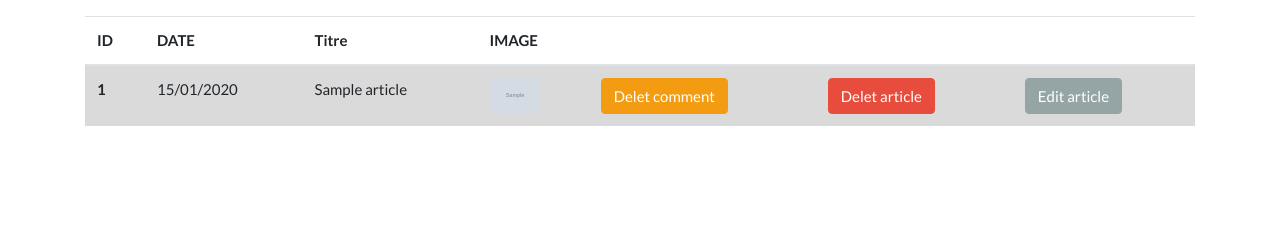
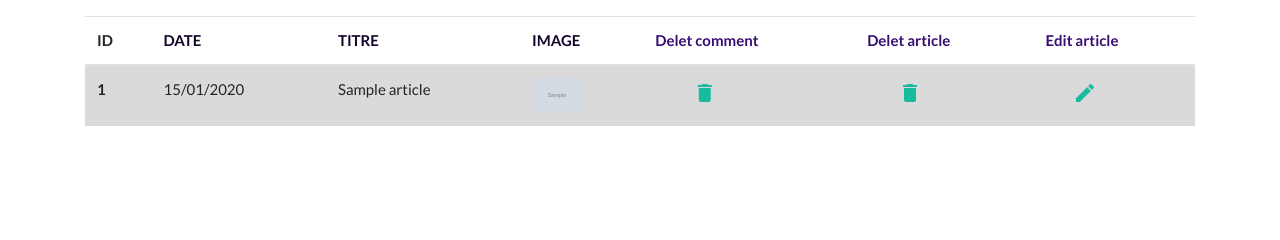
Before and after one commit to tamim2014/blogsymfony, a Symfony app: template templates/blog/liste-articles.html.twig in a window 1280 px wide. Shown: the part 168-408 px from the top of the page. Run offline with Twig, Linux system fonts and the light colour scheme; the template is opened without the code that fills it: most values are stand-ins (such as "Sample title", 1, 10 or a date in 2020); grey boxes marked "Sample" are stand-in pictures; some libraries are stand-ins or nearby versions.

Commit message:
importation du material icons (de chez googleapis) en local

```diff
--- /dev/null
+++ b/public/css/material.icons.css
@@ -0,0 +1,27 @@
+
+/* https://fonts.googleapis.com/icon?family=Material+Icons  */
+
+/* fallback */
+@font-face {
+    font-family: 'Material Icons';
+    font-style: normal;
+    font-weight: 400;
+    src:url(/icons/icons.woff2) format('woff2');
+
+  }
+
+  .material-icons {
+    font-family: 'Material Icons';
+    font-weight: normal;
+    font-style: normal;
+    font-size: 24px;
+    line-height: 1;
+    letter-spacing: normal;
+    text-transform: none;
+    display: inline-block;
+    white-space: nowrap;
+    word-wrap: normal;
+    direction: ltr;
+    -webkit-font-feature-settings: 'liga';
+    -webkit-font-smoothing: antialiased;
+  }
--- a/templates/base.html.twig
+++ b/templates/base.html.twig
@@ -4,6 +4,11 @@
         <meta charset="UTF-8">
         <title>{% block title %}Welcome!{% endblock %}</title>
         <link rel="stylesheet" href="{{ asset('css/bootstrap.min.css') }}" />
+        <!-- <link href="https://fonts.googleapis.com/icon?family=Material+Icons" rel="stylesheet"> -->
+        <link rel="stylesheet" href="{{ asset('css/material.icons.css') }}" />
+
+
+  </head>
         {% block stylesheets %}{% endblock %}
     </head>
     <body>
--- a/templates/blog/liste-articles.html.twig
+++ b/templates/blog/liste-articles.html.twig
@@ -18,12 +18,12 @@
                 <thead>
                   <tr>
                     <th scope="col">ID</th>
-                    <th scope="col">DATE</th>
-                    <th scope="col">Titre</th>
-                    <th scope="col">IMAGE</th>
-                    <th scope="col"></th>
-                    <th scope="col"></th>
-                    <th scope="col"> </th>
+                    <th scope="col" style="color:rgb(20, 4, 41);">DATE</th>
+                    <th scope="col" style="color:rgb(20, 4, 41);">TITRE</th>
+                    <th scope="col" style="color:rgb(20, 4, 41);">IMAGE</th>
+                    <th scope="col" style="color:rgb(57, 14, 114);">Delet comment</th>
+                    <th scope="col" style="color:rgb(57, 14, 114);">Delet article</th>
+                    <th scope="col" style="color:rgb(57, 14, 114);">Edit  article </th>
                   </tr>
                 </thead>
            {%  for article in articles %}
@@ -33,9 +33,9 @@
                 <td>{{ article.cretedAt | date('d/m/Y') }} </td>
                 <td>{{ article.title  }}</td>
                 <td><img src="{{ article.image}}" alt = "" width="50" height="35"></td>
-                <td><a href="{{ path( 'blog_show', {'id':article.id} ) }}" class="btn btn-warning ">Delet comment </a>  </td>
-                <td><a href="{{ path( 'article_delet', {'id':article.id} ) }}" class="btn btn-danger " onclick="return window.confirm(`Êtes vous sur de vouloir supprimer cet article ?!`)">Delet article </a>  </td>
-                <td><a href="{{ path( 'blog_edit', {'id':article.id} ) }}" class="btn btn-secondary ">Edit article </a>  </td>
+                <td><a href="{{ path( 'blog_show', {'id':article.id} ) }}"     style="font-size:24px; padding-left:20%; "><i class="material-icons">delete</i> </a>  </td>
+                <td><a href="{{ path( 'article_delet', {'id':article.id} ) }}" style="font-size:24px; padding-left:20%; "  onclick="return window.confirm(`Êtes vous sur de vouloir supprimer cet article ?!`)"><i class="material-icons">delete</i>  </a>  </td>
+                <td><a href="{{ path( 'blog_edit', {'id':article.id} ) }}"     style="font-size:24px; padding-left:20%; "> <i class="material-icons">edit</i> </a></td>
               </tr>
 
             </tbody>
```
Also changed, not shown: public/icons/icons.woff2 (added).
